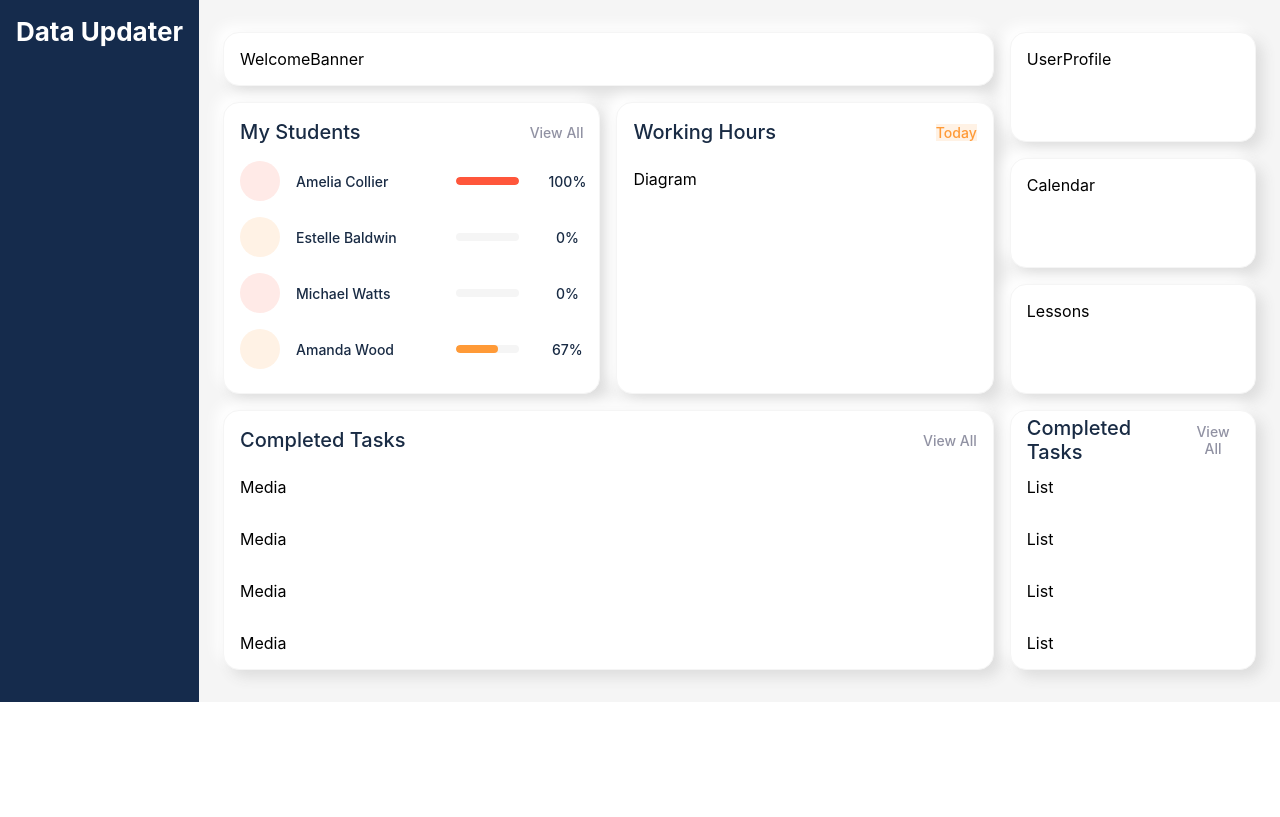
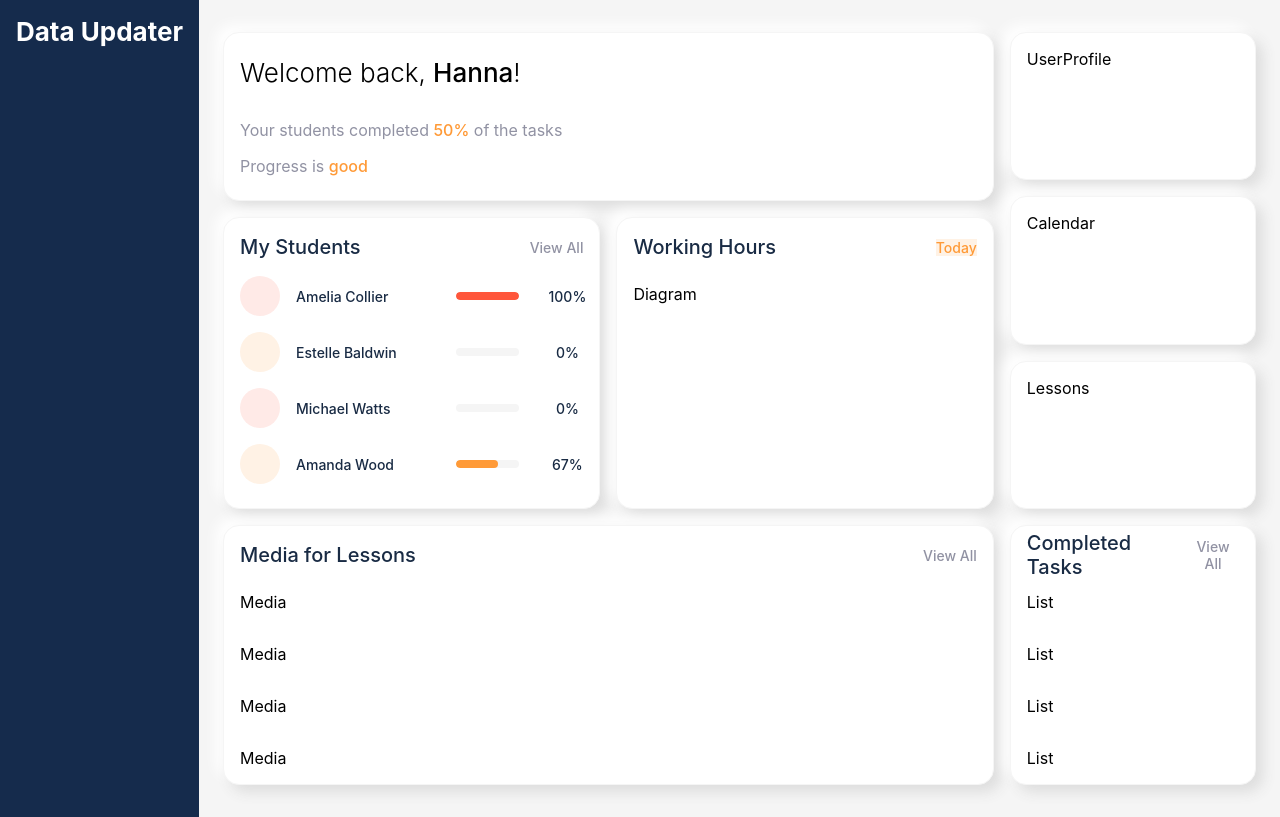
Before and after one commit to hanna-buhai/dashboard-with-recoil, a React (Create React App) app: page / in a window 1280 px wide. Built offline with nearby package versions, Linux system fonts and the light colour scheme.

Commit message:
update welcome banner

```diff
--- a/src/components/media/index.js
+++ b/src/components/media/index.js
@@ -18,7 +18,7 @@ const Media = props => {
     <DashboardCard>
       <div className="media">
         <SectionHeader
-          header="Completed Tasks"
+          header="Media for Lessons"
           actionsList={selectorOptions}
           selectedActionId="viewAll"
         />
--- /dev/null
+++ b/src/components/welcomeBanner/index.css
@@ -0,0 +1,27 @@
+.welcome-banner {
+  display: flex;
+  flex-direction: column;
+  align-items: start;
+  padding-bottom: 16px;
+}
+
+.welcome-banner__welcome {
+  font-size: calc(10px + 2vmin);
+  font-weight: 300;
+  margin: 24px 0;
+}
+
+.welcome-banner__welcome--bold {
+  font-weight: 500;
+}
+
+.welcome-banner__stats {
+  margin: 8px 0;
+  font-size: 16px;
+  color: var(--secondary-text);
+}
+
+.welcome-banner__stats--bold {
+  color: var(--accent-orange);
+  font-weight: 500;
+}
--- a/src/components/welcomeBanner/index.js
+++ b/src/components/welcomeBanner/index.js
@@ -1,14 +1,29 @@
 import React from 'react'
 import PropTypes from 'prop-types'
+import { useRecoilValue } from 'recoil'
+import { studentsProgressStats } from '../../state/selectors'
 import DashboardCard from '../common/dashboardCard'
 
+import './index.css'
+
 const WelcomeBanner = props => {
+  const totalProgressStats = useRecoilValue(studentsProgressStats)
+
   return (
-
-      <DashboardCard>
-        <p>WelcomeBanner</p>
-      </DashboardCard>
-
+    <DashboardCard>
+      <div className="welcome-banner">
+        <span className="welcome-banner__welcome">
+          Welcome back, <span className="welcome-banner__welcome--bold">Hanna</span>!
+        </span>
+        <span className="welcome-banner__stats">
+          Your students completed{' '}
+          <span className="welcome-banner__stats--bold">{totalProgressStats}%</span> of the tasks
+        </span>
+        <span className="welcome-banner__stats">
+          Progress is <span className="welcome-banner__stats--bold">{'good'}</span>
+        </span>
+      </div>
+    </DashboardCard>
   )
 }
 
```
